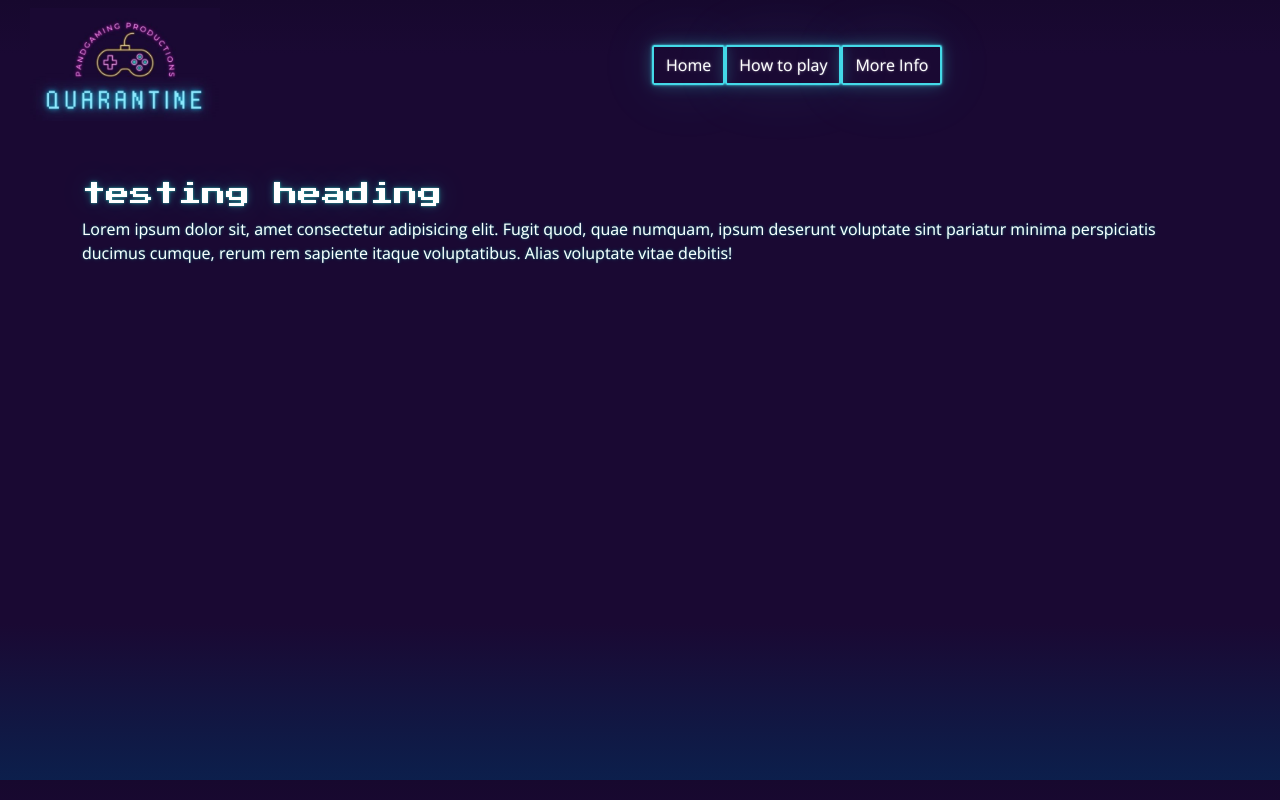
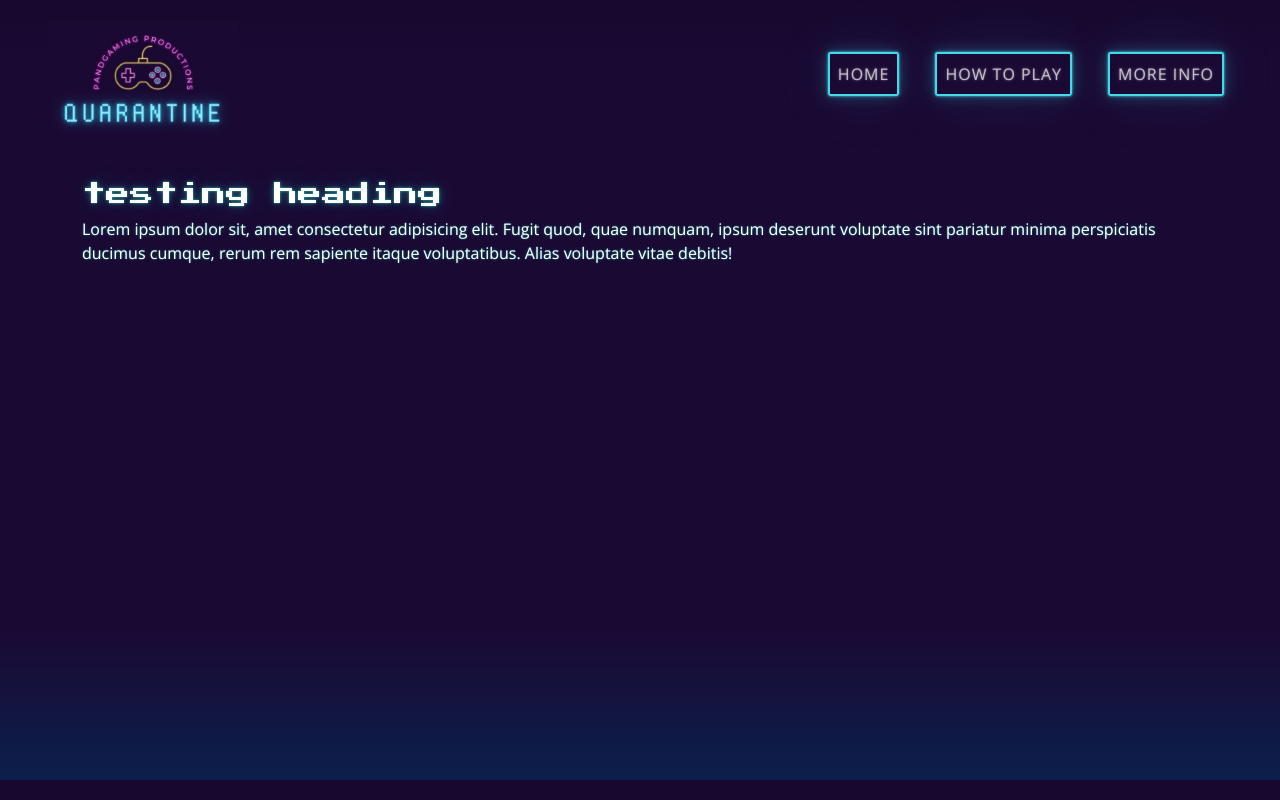
Before and after one commit to SiJiL82/quarantine, a plain HTML site: page index.html in a window 1280 px wide. Drawn offline with nearby package versions, Linux system fonts and the light colour scheme.

Commit message:
Adjust navbar to the right

```diff
--- a/assets/css/style.css
+++ b/assets/css/style.css
@@ -11,13 +11,47 @@ body {
 }
 
 .navbar-brand {
-    margin: 30px;
+    margin-top: 8px;
 }
 
 .navbar-brand img {
     max-width: 190px;
 }
 
+.nav-item {
+    margin-left: 20px;
+    padding: 8px;
+    letter-spacing: 1px;
+    text-transform: uppercase;
+}
+
+.hamburger-icon {
+    margin-right: 20px;
+}
+
+.hamburger-icon span {
+    padding: 20px;
+}
+
 .main-div {
     margin-top: 180px;
 }
+
+
+
+
+
+
+
+/* media queries */
+@media only screen and (max-width: 600px) {
+    .navbar-brand img {
+        max-width: 130px;
+    }
+    .navbar-brand {
+        margin: 10px;
+    }
+    .main-div {
+        margin-top: 150px;
+    }
+}
--- a/index.html
+++ b/index.html
@@ -20,37 +20,31 @@
 <body>
 
     <header class="container-fluid">
-        <nav class="row navbar navbar-expand-lg navbar-dark fixed-top">
+        <nav class="navbar navbar-expand-lg navbar-dark fixed-top px-lg-5">
 
             <!-- logo -->
-            <div class="col-6">
             <a class="navbar-brand" href="index.html"><img src="assets/img/logo.jpg" alt="Quarantine"></a>
-            </div>
 
-            <div class="col-6 ml-auto">
-
-                <!-- hamburger -->
-                <button class="navbar-toggler" type="button" data-toggle="collapse" data-target="#navbarSupportedContent"
-                    aria-controls="navbarSupportedContent" aria-expanded="false" aria-label="Toggle navigation">
+            <button class="navbar-toggler hamburger-icon" type="button" data-toggle="collapse" data-target="#navbarSupportedContent" aria-controls="navbarSupportedContent" aria-expanded="false" aria-label="Toggle navigation">
               <span class="navbar-toggler-icon btn btn-outline-light"></span>
             </button>
 
-                <div class="collapse navbar-collapse" id="navbarSupportedContent">
-                    <ul class="navbar-nav">
-                        <li>
-                            <a class="btn btn-outline-light" href="#">Home</a>
+            <div class="collapse navbar-collapse justify-content-end" id="navbarSupportedContent">
+                <ul class="navbar-nav mr-auto">
+                    <li class="nav-item">
+                        <a class="nav-link btn btn-outline-light" href="#">Home</a>
                     </li>
-                        <li>
-                            <a class="btn btn-outline-light" href="#">How to play</a>
+                    <li class="nav-item">
+                        <a class="nav-link btn btn-outline-light" href="#">How to play</a>
                     </li>
-                        <li>
-                            <a class="btn btn-outline-light" href="#">More Info</a>
+                    <li class="nav-item">
+                        <a class="nav-link btn btn-outline-light" href="#">More info</a>
                     </li>
                 </ul>
             </div>
-            </div>
         </nav>
     </header>
+
 
     <div class="container main-div">
         <h4 class="pixel-font">testing heading</h4>
```
Lines whose indentation alone changed are shown as unchanged.
